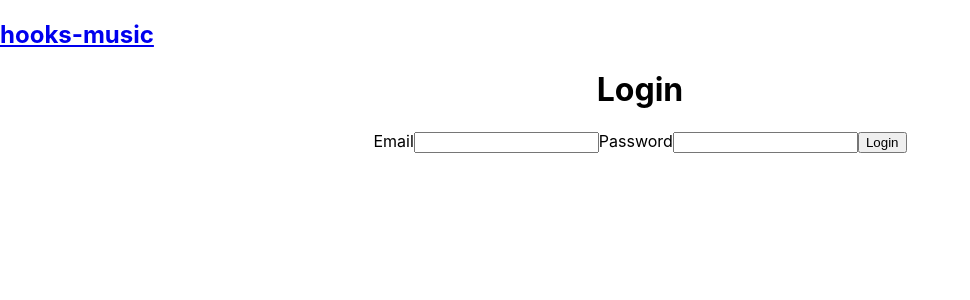
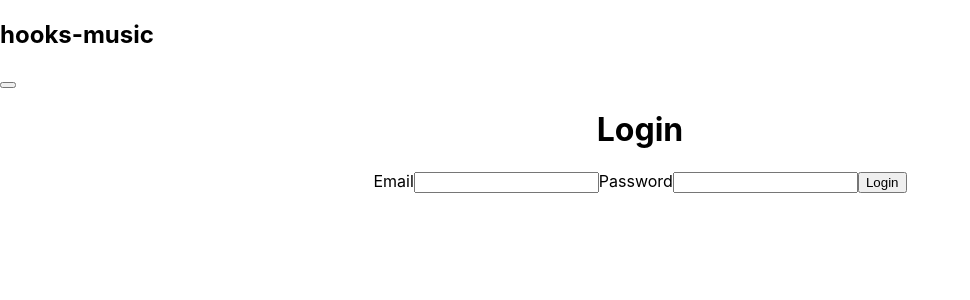
Before and after one commit to t-tajiri/hooks-music, a React (Create React App) app: page / in a window 1280 px wide. Shown: the top 300 px of the page, without its empty margins (0-970 px from the left). Built offline with nearby package versions, Linux system fonts and the light colour scheme.

Commit message:
feat: add logout button

```diff
--- a/src/components/Header.jsx
+++ b/src/components/Header.jsx
@@ -1,13 +1,18 @@
 import React from 'react'
+import { AuthContext } from '../App'
 
 export function Header () {
+  const { state, dispatch } = React.useContext(AuthContext)
   return (
     <nav id="navigation">
-      <a href="#top">
-        <h1 className="logo">
-          hooks-music
-        </h1>
-      </a>
+      <h1 className="logo">
+        hooks-music
+      </h1>
+      <button onClick={() => dispatch({ type: 'LOGOUT' })}>
+        {state.isAuthenticated && (
+          <h1>Hi {state.user.firstName} (LOGOUT)</h1>
+        )}
+      </button>
     </nav>
   )
 }
```
